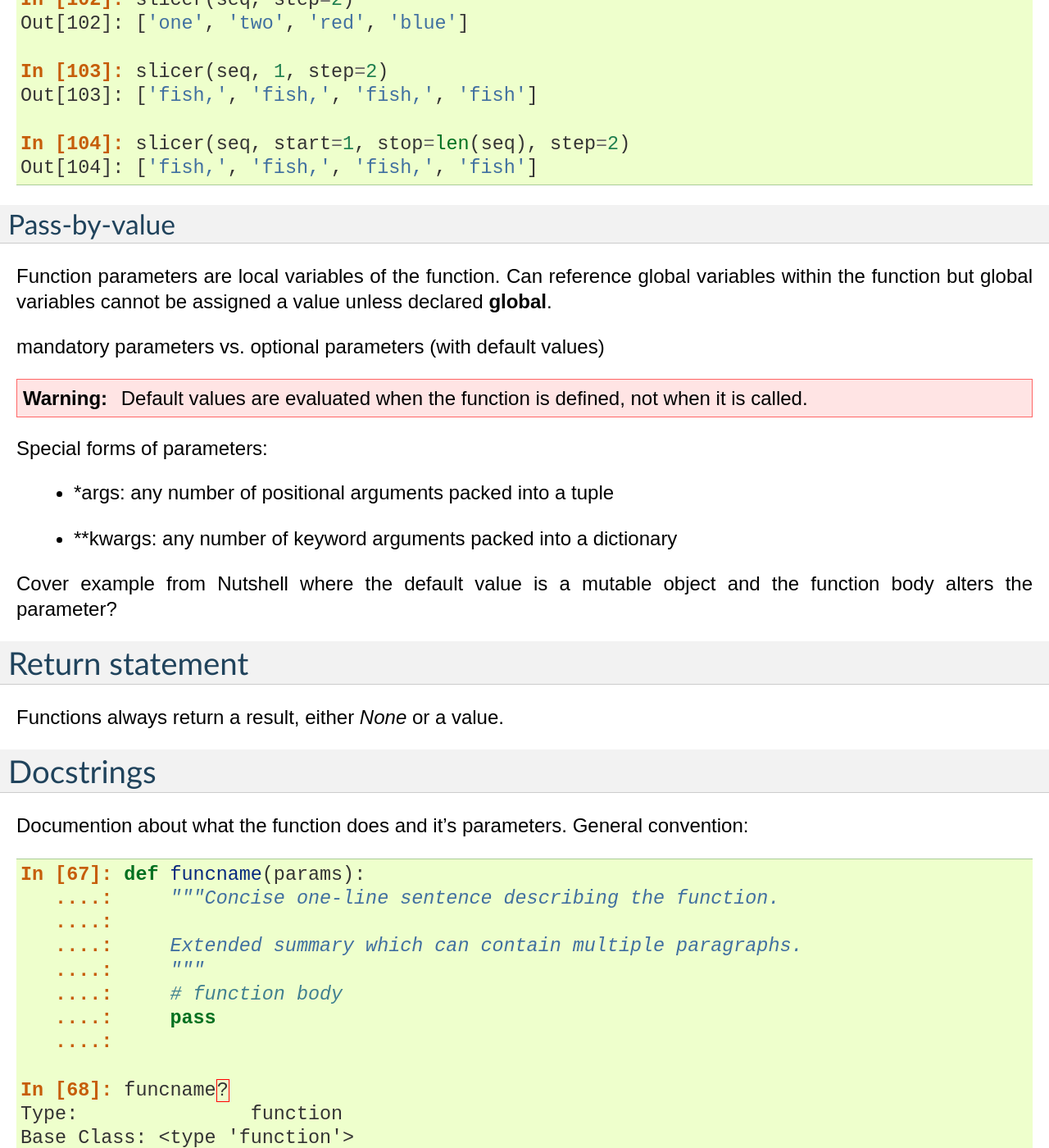
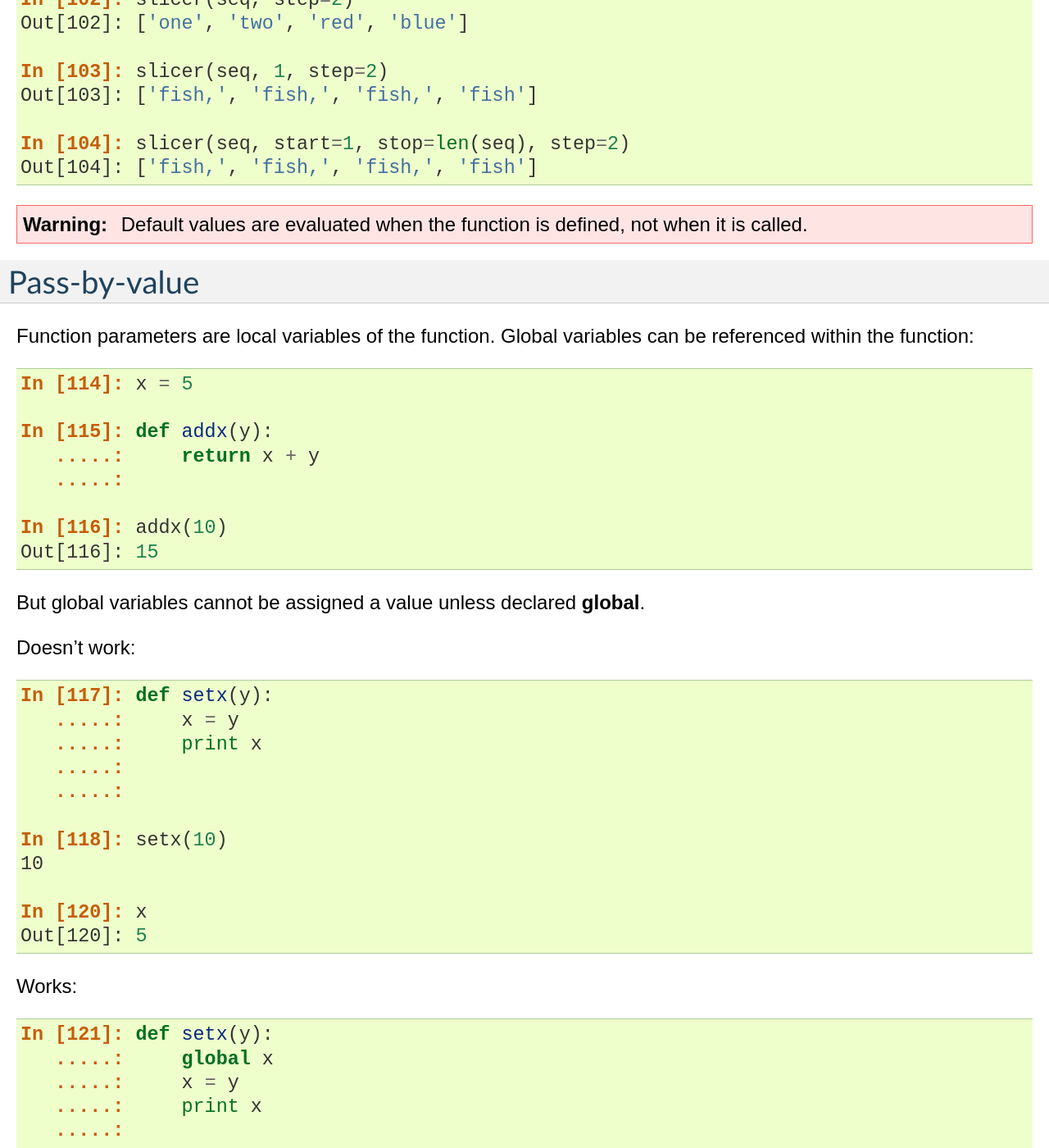
Before and after one commit to GaelVaroquaux/scipy-tutorials, a Sphinx documentation site: the page built from source/functions.rst, in a window 1280 px wide and 1400 px high, scrolled down 1622 px. Shown: the whole window at 82% size. Built offline with Sphinx 7.4.7, drawn with Linux system fonts in a browser that asks for light colours; some of the changed text lies outside the part shown.

Commit message:
Add global examples to functions.

```diff
--- a/source/functions.rst
+++ b/source/functions.rst
@@ -70,22 +70,66 @@ Keyword arguments allow you to specify *default values*:
     In [104]: slicer(seq, start=1, stop=len(seq), step=2)
     Out[104]: ['fish,', 'fish,', 'fish,', 'fish']
 
-
-
-Pass-by-value
-~~~~~~~~~~~~~
-Function parameters are local variables of the function.  Can
-reference global variables within the function but global variables
-cannot be assigned a value unless declared **global**.
-
-
-mandatory parameters vs. optional parameters (with default values)
-
 .. warning::
 
    Default values are evaluated when the function is defined, not when
    it is called.
 
+Pass-by-value
+-------------
+
+Function parameters are local variables of the function.  Global
+variables can be referenced within the function:
+
+.. sourcecode:: ipython
+
+    In [114]: x = 5
+
+    In [115]: def addx(y):
+       .....:     return x + y
+       .....:
+
+    In [116]: addx(10)
+    Out[116]: 15
+
+But global variables cannot be assigned a value unless declared **global**.
+
+Doesn't work:
+
+.. sourcecode:: ipython
+
+    In [117]: def setx(y):
+       .....:     x = y
+       .....:     print x
+       .....:
+       .....:
+
+    In [118]: setx(10)
+    10
+
+    In [120]: x
+    Out[120]: 5
+
+Works:
+
+.. sourcecode:: ipython
+
+    In [121]: def setx(y):
+       .....:     global x
+       .....:     x = y
+       .....:     print x
+       .....:
+       .....:
+
+    In [122]: setx(10)
+    10
+
+    In [123]: x
+    Out[123]: 10
+
+
+Variable number of parameters
+-----------------------------
 Special forms of parameters:
   * \*args: any number of positional arguments packed into a tuple
   * \**kwargs: any number of keyword arguments packed into a dictionary
```
